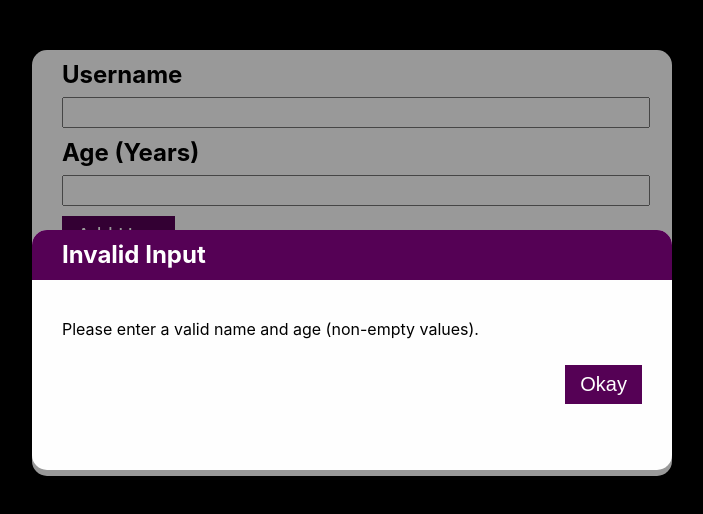
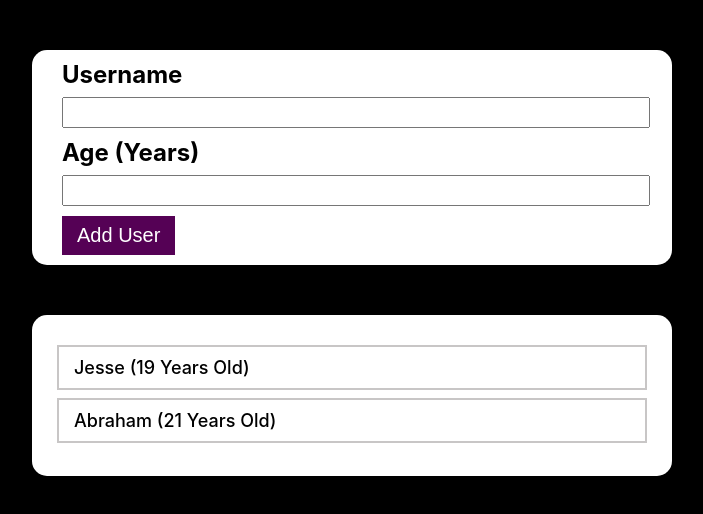
Before and after one commit to JAbarca09/01-starting-setup, a React (Create React App) app in the folder 01-practice-project/: page / in a window 1280 px wide. Shown: the top 514 px of the page, without its empty margins (288-991 px from the left). Built offline with nearby package versions, Linux system fonts and the light colour scheme.

Commit message:
Basic modal appears and can be dismissed

```diff
--- a/01-practice-project/src/App.css
+++ b/01-practice-project/src/App.css
@@ -11,6 +11,10 @@ body {
   padding: 8px 15px;
 }
 
+.InputFormButton:hover {
+  cursor: pointer;
+}
+
 .smallerH2 {
   margin-top: 0px;
   margin-bottom: 8px;
--- a/01-practice-project/src/App.js
+++ b/01-practice-project/src/App.js
@@ -13,7 +13,7 @@ const DUMMY_USERS = [
 function App(props) {
 
   const [usersArr, setUsersArr] = useState(DUMMY_USERS);
-  const [showModal, setShowModal] = useState(true);
+  const [showModal, setShowModal] = useState(false); //should be false on start
 
   const saveUserHandler = (userData) => {
     //add the user to the array
@@ -24,13 +24,21 @@ function App(props) {
     })
   }
 
+  const ErrorModalTriggerHandler = (triggerState) => {
+    setShowModal(triggerState);
+  }
+
+  const switchOffErrorModal = () => {
+    setShowModal((triggerState) => !triggerState);
+  }
+
   return (
     <div className="bgBlack">
-      <InputForm onSaveUser={saveUserHandler} />
+      <InputForm onTurnErrorModalOn={ErrorModalTriggerHandler} onSaveUser={saveUserHandler} />
       {/* Your going to recieve props from the InputForm component for new users! */}
       <Users usersArr={usersArr} />
       {
-        showModal && <ErrorModal />
+        showModal && <ErrorModal onErrorModalTrigger={switchOffErrorModal} />
       }
     </div>
   );
--- a/01-practice-project/src/Components/ErrorModal.js
+++ b/01-practice-project/src/Components/ErrorModal.js
@@ -12,7 +12,7 @@ const ErrorModal = (props) => {
               Please enter a valid name and age (non-empty values).
             </p>
             <div className={styles.ModalButtonWraper}>
-              <button className="InputFormButton">Okay</button>
+              <button onClick={props.onErrorModalTrigger} className="InputFormButton">Okay</button>
             </div>
           </div>
         </div>
--- a/01-practice-project/src/Components/InputForm.js
+++ b/01-practice-project/src/Components/InputForm.js
@@ -24,9 +24,14 @@ const InputForm = (props) => {
     //conduct error handling here
 
     //When there are no form errors run the below code
-    props.onSaveUser(user);
-    setUserName("");
-    setUserAge("");
+    if(userAge < 0){
+      props.onTurnErrorModalOn(true);
+    } else {
+      props.onSaveUser(user);
+      setUserName("");
+      setUserAge("");
+    }
+
   };
 
   return (
```
